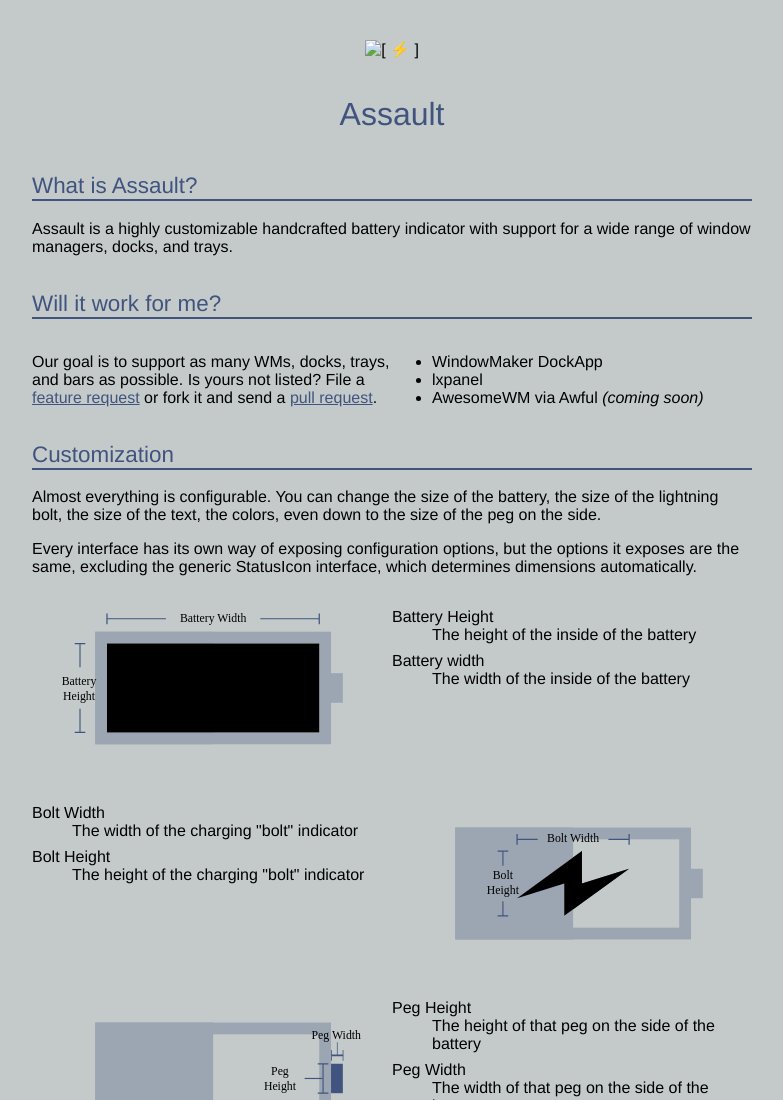
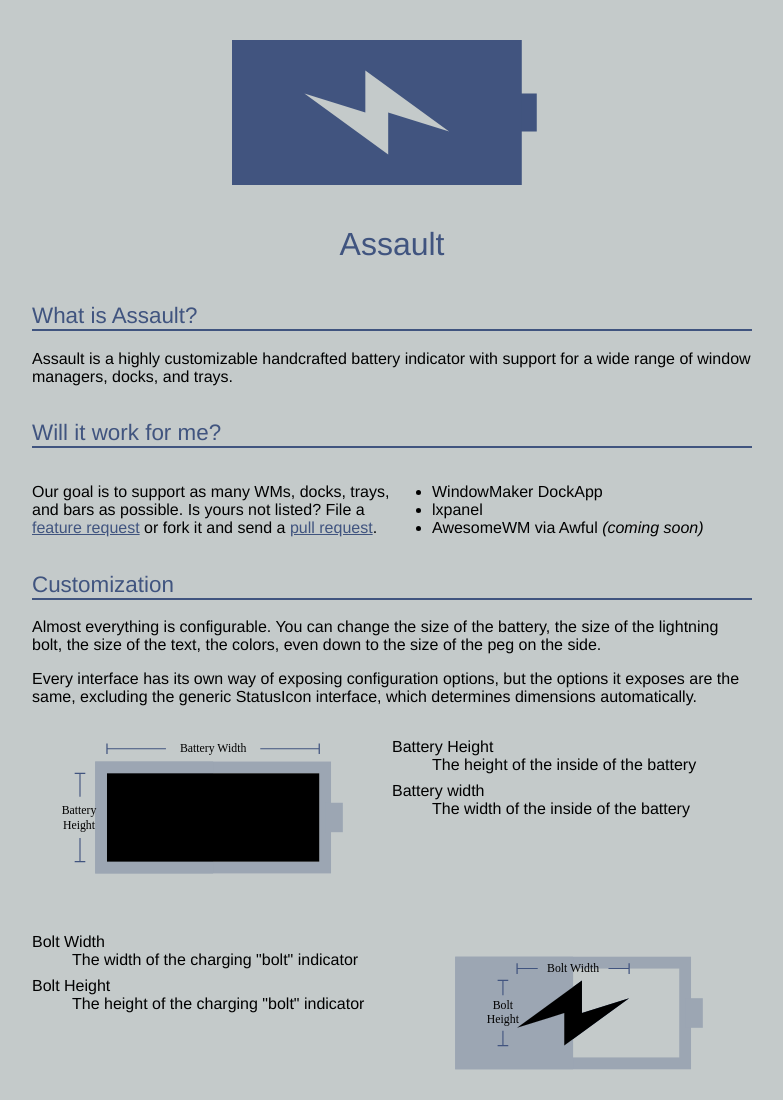
Before and after one commit to NuckChorris/assault, a plain HTML site: page index.htm in a window 1280 px wide. Shown: the top 1100 px of the page, without its empty margins (248-1031 px from the left). Drawn offline with Linux system fonts and the light colour scheme; a web font is replaced by a local one.

Commit message:
[gh-pages] Fix fucked up logo.svg path

```diff
--- a/index.htm
+++ b/index.htm
@@ -10,7 +10,7 @@
 	</head>
 	<body>
 		<header>
-			<img src="img/logo2.svg" alt="[ ⚡ ]" class="logo" />
+			<img src="img/logo.svg" alt="[ ⚡ ]" class="logo" />
 			<h1>Assault</h1>
 		</header>
 		<section class="what-is-it">
```
